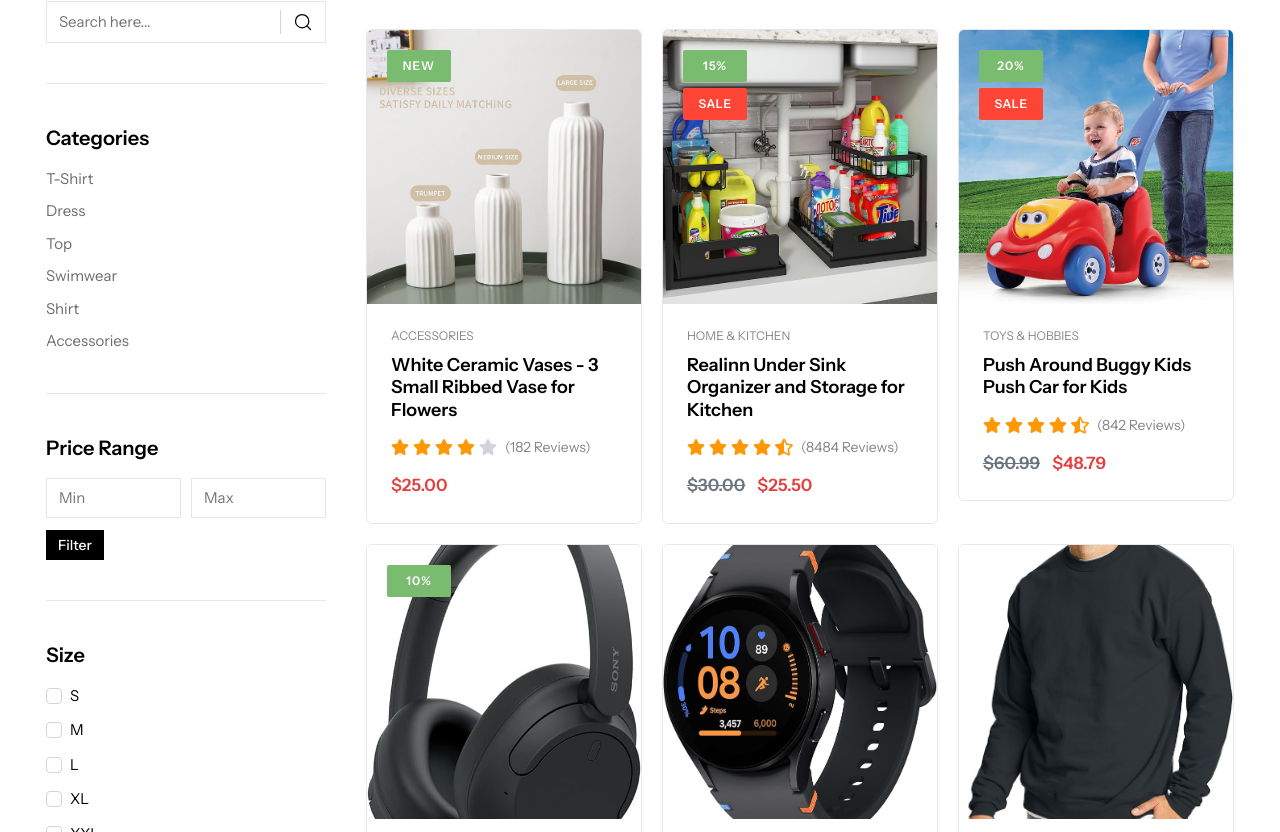
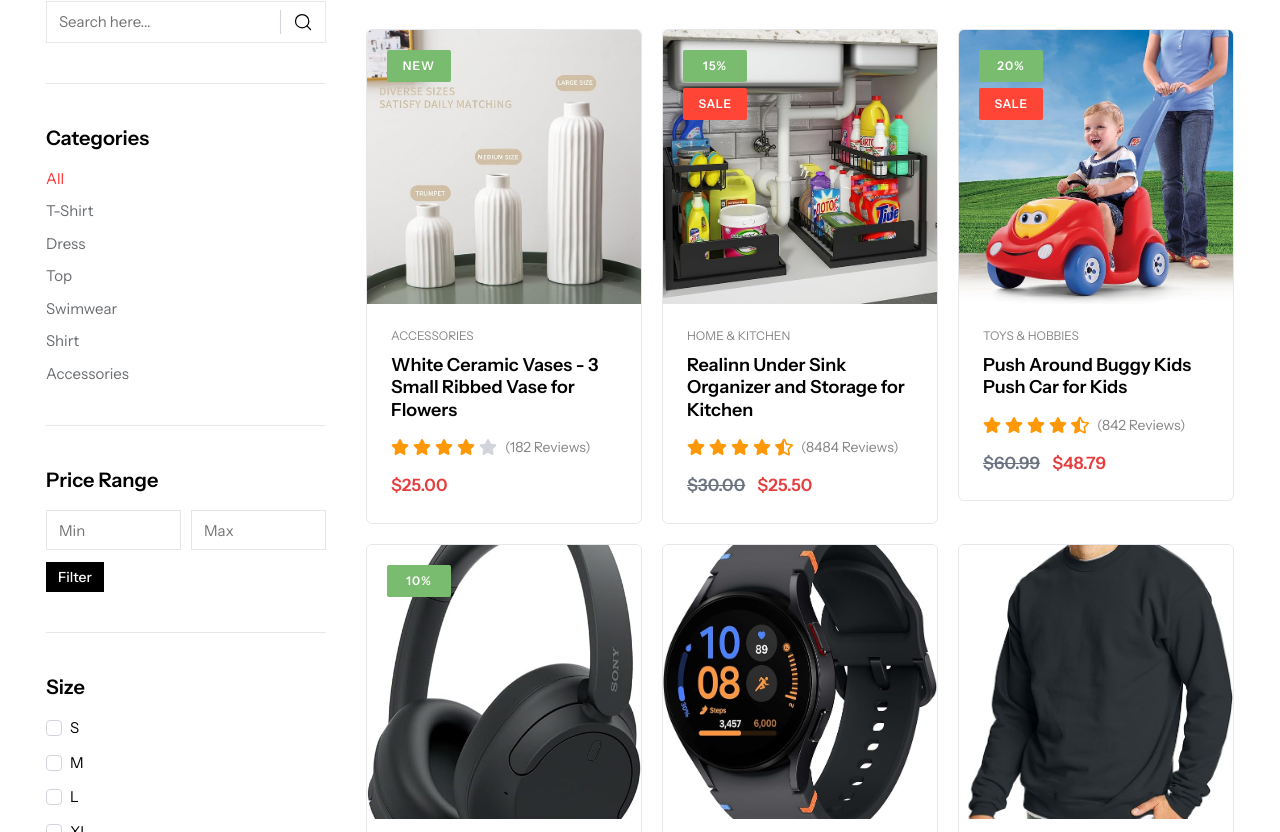
Before and after one commit to Iamparves/peCommerce-frontend, a React (Vite) app: page /shop in a window 1280 px wide. Shown: the part 528-1360 px from the top of the page. Built offline with nearby package versions, Linux system fonts and the light colour scheme.

Commit message:
shop sidebar update

```diff
--- /dev/null
+++ b/src/components/Shop/Filters/ShopCategories.tsx
@@ -0,0 +1,73 @@
+import { cn } from "@/lib/utils";
+import { useSearchParams } from "react-router-dom";
+
+const categories = [
+  {
+    name: "All",
+    slug: "all",
+  },
+  {
+    name: "T-Shirt",
+    slug: "t-shirt",
+  },
+  {
+    name: "Dress",
+    slug: "dress",
+  },
+  {
+    name: "Top",
+    slug: "top",
+  },
+  {
+    name: "Swimwear",
+    slug: "swimwear",
+  },
+  {
+    name: "Shirt",
+    slug: "shirt",
+  },
+  {
+    name: "Accessories",
+    slug: "accessories",
+  },
+];
+
+const ShopCategories = () => {
+  const [searchParams, setSearchParams] = useSearchParams();
+  const category = searchParams.get("category");
+
+  const handleCategory = (category: string) => {
+    setSearchParams((prev) => {
+      if (category === "all") {
+        prev.delete("category");
+      } else {
+        prev.set("category", category);
+      }
+
+      return prev;
+    });
+  };
+
+  return (
+    <div className="border-b py-10">
+      <h3 className="mb-4 text-xl font-semibold">Categories</h3>
+      <div className="flex flex-col items-start gap-2.5 text-[15px] text-[#696c70]">
+        {categories.map((cat) => (
+          <button
+            key={cat.slug}
+            className={cn(
+              "duration-200 hover:text-[#FF2F2F]",
+              category === cat.slug ? "text-[#FF2F2F]" : "",
+              !category && cat.slug === "all" ? "text-[#FF2F2F]" : "",
+            )}
+            onClick={() => handleCategory(cat.slug)}
+          >
+            {cat.name}
+          </button>
+        ))}
+      </div>
+    </div>
+  );
+};
+
+export default ShopCategories;
--- /dev/null
+++ b/src/components/Shop/Filters/ShopColors.tsx
@@ -0,0 +1,62 @@
+import { Checkbox } from "@/components/ui/checkbox";
+import { useEffect, useState } from "react";
+import { useSearchParams } from "react-router-dom";
+
+const colors = ["Green", "Cream", "Blue", "Black"];
+
+const ShopColors = () => {
+  const [searchParams, setSearchParams] = useSearchParams();
+  const color = searchParams.get("color");
+  const [colorChecked, setColorChecked] = useState(
+    color ? color.split(",") : [],
+  );
+
+  const handleColorChange = () => {
+    setSearchParams((prev) => {
+      if (colorChecked.length === 0) {
+        prev.delete("color");
+      } else {
+        prev.set("color", colorChecked.join(","));
+      }
+
+      return prev;
+    });
+  };
+
+  useEffect(() => {
+    handleColorChange();
+    // eslint-disable-next-line react-hooks/exhaustive-deps
+  }, [colorChecked]);
+
+  return (
+    <div className="py-10 pb-0">
+      <h3 className="mb-4 text-xl font-semibold">Color</h3>
+      <div className="flex flex-col gap-3">
+        {colors.map((size) => (
+          <div
+            key={size}
+            className="grid cursor-pointer grid-cols-[auto_1fr] items-center text-[15px] duration-300 hover:text-[#FF2F2F]"
+          >
+            <Checkbox
+              checked={colorChecked.includes(size)}
+              onClick={() => {
+                if (colorChecked.includes(size)) {
+                  setColorChecked((prev) => prev.filter((s) => s !== size));
+                } else {
+                  setColorChecked((prev) => [...prev, size]);
+                }
+              }}
+              id={size}
+              className="size-4 border-gray-300"
+            />
+            <label className="cursor-pointer pl-2" htmlFor={size}>
+              {size}
+            </label>
+          </div>
+        ))}
+      </div>
+    </div>
+  );
+};
+
+export default ShopColors;
--- /dev/null
+++ b/src/components/Shop/Filters/ShopPriceRange.tsx
@@ -0,0 +1,57 @@
+import { Input } from "@/components/ui/input";
+import { useState } from "react";
+import { useSearchParams } from "react-router-dom";
+
+const ShopPriceRange = () => {
+  const [searchParams, setSearchParams] = useSearchParams();
+
+  const sMin = searchParams.get("min");
+  const sMax = searchParams.get("max");
+
+  const [min, setMin] = useState<number | string>(sMin || "");
+  const [max, setMax] = useState<number | string>(sMax || "");
+
+  const handleFilter = () => {
+    setSearchParams((prev) => {
+      prev.set("min", min.toString());
+      prev.set("max", max.toString());
+
+      if (min === "") prev.delete("min");
+      if (max === "") prev.delete("max");
+
+      return prev;
+    });
+  };
+
+  return (
+    <div className="border-b py-10">
+      <h3 className="mb-4 text-xl font-semibold">Price Range</h3>
+      <div className="mb-3 grid grid-cols-2 gap-2.5">
+        <Input
+          type="number"
+          placeholder="Min"
+          className="rounded-none text-[15px]"
+          min={0}
+          value={min}
+          onChange={(e) => setMin(e.target.value)}
+        />
+        <Input
+          type="number"
+          placeholder="Max"
+          className="rounded-none text-[15px]"
+          min={0}
+          value={max}
+          onChange={(e) => setMax(e.target.value)}
+        />
+      </div>
+      <button
+        onClick={handleFilter}
+        className="block bg-black px-3 py-[5px] text-sm font-medium text-white duration-200 hover:bg-[#FF2F2F]"
+      >
+        Filter
+      </button>
+    </div>
+  );
+};
+
+export default ShopPriceRange;
--- /dev/null
+++ b/src/components/Shop/Filters/ShopSize.tsx
@@ -0,0 +1,60 @@
+import { Checkbox } from "@/components/ui/checkbox";
+import { useEffect, useState } from "react";
+import { useSearchParams } from "react-router-dom";
+
+const sizes = ["S", "M", "L", "XL", "XXL"];
+
+const ShopSize = () => {
+  const [searchParams, setSearchParams] = useSearchParams();
+  const size = searchParams.get("size");
+  const [sizeChecked, setSizeChecked] = useState(size ? size.split(",") : []);
+
+  const handleSizeChange = () => {
+    setSearchParams((prev) => {
+      if (sizeChecked.length === 0) {
+        prev.delete("size");
+      } else {
+        prev.set("size", sizeChecked.join(","));
+      }
+
+      return prev;
+    });
+  };
+
+  useEffect(() => {
+    handleSizeChange();
+    // eslint-disable-next-line react-hooks/exhaustive-deps
+  }, [sizeChecked]);
+
+  return (
+    <div className="border-b py-10">
+      <h3 className="mb-4 text-xl font-semibold">Size</h3>
+      <div className="flex flex-col gap-3">
+        {sizes.map((size) => (
+          <div
+            key={size}
+            className="grid cursor-pointer grid-cols-[auto_1fr] items-center text-[15px] duration-300 hover:text-[#FF2F2F]"
+          >
+            <Checkbox
+              checked={sizeChecked.includes(size)}
+              onClick={() => {
+                if (sizeChecked.includes(size)) {
+                  setSizeChecked((prev) => prev.filter((s) => s !== size));
+                } else {
+                  setSizeChecked((prev) => [...prev, size]);
+                }
+              }}
+              id={size}
+              className="size-4 border-gray-300"
+            />
+            <label className="cursor-pointer pl-2" htmlFor={size}>
+              {size}
+            </label>
+          </div>
+        ))}
+      </div>
+    </div>
+  );
+};
+
+export default ShopSize;
--- a/src/components/Shop/ShopSidebar.tsx
+++ b/src/components/Shop/ShopSidebar.tsx
@@ -1,8 +1,10 @@
 import { cn } from "@/lib/utils";
 import { X } from "lucide-react";
-import { Checkbox } from "../ui/checkbox";
-import { Input } from "../ui/input";
 import { ScrollArea } from "../ui/scroll-area";
+import ShopCategories from "./Filters/ShopCategories";
+import ShopColors from "./Filters/ShopColors";
+import ShopPriceRange from "./Filters/ShopPriceRange";
+import ShopSize from "./Filters/ShopSize";
 import ShopSearch from "./ShopSearch";
 
 interface ShopSidebarProps {
@@ -45,69 +47,10 @@
             </button>
           </div>
           <ShopSearch />
-          <div className="border-b py-10">
-            <h3 className="mb-4 text-xl font-semibold">Categories</h3>
-            <div className="flex flex-col items-start gap-2.5 text-[15px] text-[#696c70]">
-              <button className="duration-200 hover:text-[#FF2F2F]">
-                T-Shirt
-              </button>
-              <button className="duration-200 hover:text-[#FF2F2F]">
-                Dress
-              </button>
-              <button className="duration-200 hover:text-[#FF2F2F]">Top</button>
-              <button className="duration-200 hover:text-[#FF2F2F]">
-                Swimwear
-              </button>
-              <button className="duration-200 hover:text-[#FF2F2F]">
-                Shirt
-              </button>
-              <button className="duration-200 hover:text-[#FF2F2F]">
-                Accessories
-              </button>
-            </div>
-          </div>
-          <div className="border-b py-10">
-            <h3 className="mb-4 text-xl font-semibold">Price Range</h3>
-            <div className="mb-3 grid grid-cols-2 gap-2.5">
-              <Input placeholder="Min" className="rounded-none text-[15px]" />
-              <Input placeholder="Max" className="rounded-none text-[15px]" />
-            </div>
-            <button className="block bg-black px-3 py-[5px] text-sm font-medium text-white duration-200 hover:bg-[#FF2F2F]">
-              Filter
-            </button>
-          </div>
-          <div className="border-b py-10">
-            <h3 className="mb-4 text-xl font-semibold">Size</h3>
-            <div className="flex flex-col gap-3">
-              {["S", "M", "L", "XL", "XXL"].map((size) => (
-                <div
-                  key={size}
-                  className="grid cursor-pointer grid-cols-[auto_1fr] items-center text-[15px] duration-300 hover:text-[#FF2F2F]"
-                >
-                  <Checkbox id={size} className="size-4 border-gray-300" />
-                  <label className="cursor-pointer pl-2" htmlFor={size}>
-                    {size}
-                  </label>
-                </div>
-              ))}
-            </div>
-          </div>
-          <div className="py-10 pb-0">
-            <h3 className="mb-4 text-xl font-semibold">Color</h3>
-            <div className="flex flex-col gap-3">
-              {["Green", "Cream", "Blue", "Black"].map((size) => (
-                <div
-                  key={size}
-                  className="grid cursor-pointer grid-cols-[auto_1fr] items-center text-[15px] duration-300 hover:text-[#FF2F2F]"
-                >
-                  <Checkbox id={size} className="size-4 border-gray-300" />
-                  <label className="cursor-pointer pl-2" htmlFor={size}>
-                    {size}
-                  </label>
-                </div>
-              ))}
-            </div>
-          </div>
+          <ShopCategories />
+          <ShopPriceRange />
+          <ShopSize />
+          <ShopColors />
         </div>
       </ScrollArea>
     </div>
```
